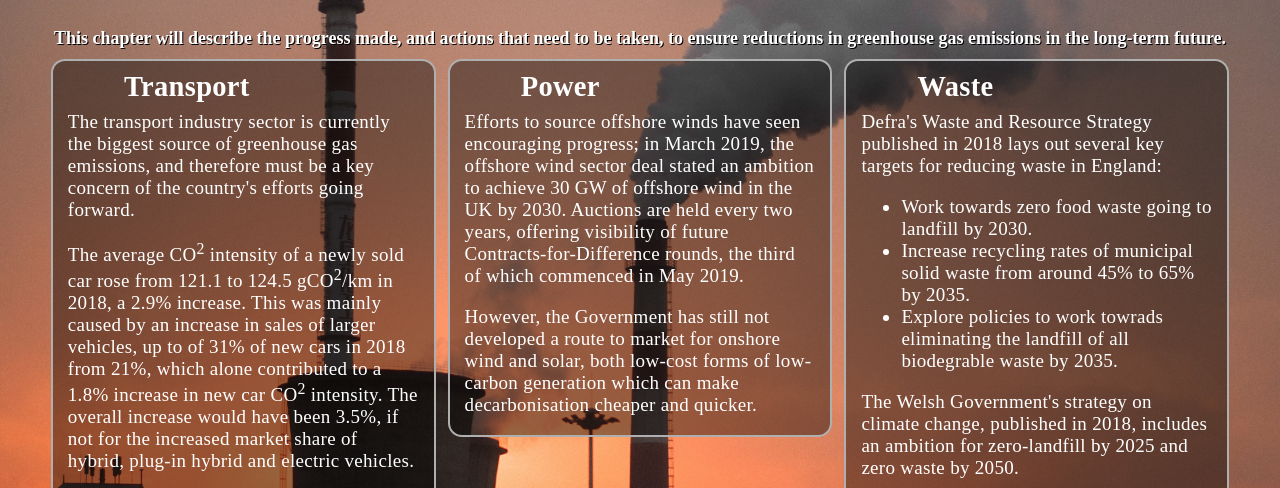
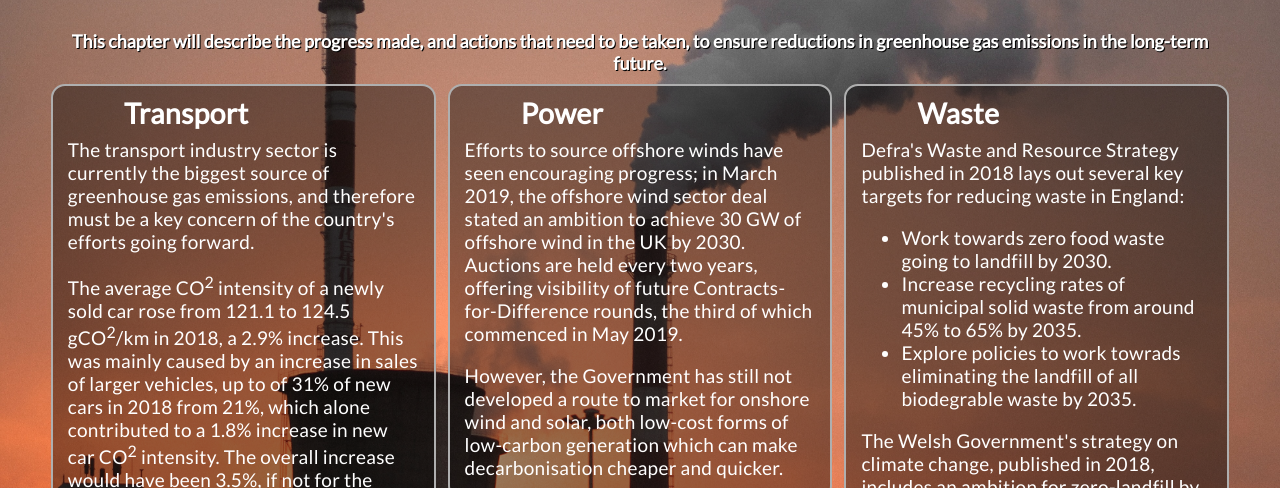
Before and after one commit to ClimateWebTeam/climateWebsite, a website: page Chapter3.html in a window 1280 px wide. Shown: the part 196-684 px from the top of the page. Drawn offline with Linux system fonts and the light colour scheme.

Commit message:
font changes

```diff
--- a/CSS/style.css
+++ b/CSS/style.css
@@ -1,5 +1,6 @@
 * {
   box-sizing: border-box;
+  font-family: 'Lato', sans-serif;
 }
 
 body{
--- a/Chapter3.html
+++ b/Chapter3.html
@@ -3,6 +3,7 @@
 <head>
 	<meta charset="UTF-8">
 	<title> Chapter 3 </title>
+	<link href="https://fonts.googleapis.com/css?family=Lato&display=swap" rel="stylesheet">
 	<link type="text/css" rel = "stylesheet" href = "CSS/style.css">
 	<meta name="viewport" content="width=device-width, initial-scale=1.0">
 	<script src = "JS/wp.js"></script>
```
